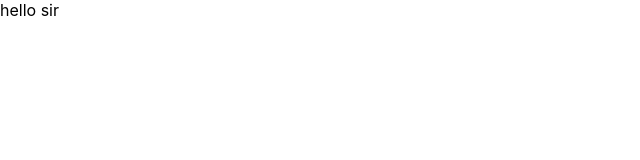
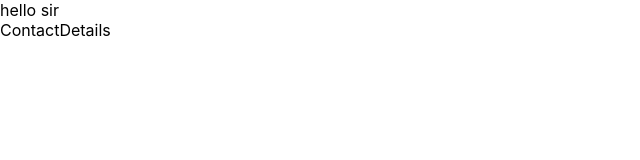
Before and after one commit to utkarsh680/CONTACT_MANAGER, a React (Create React App) app: page / in a window 1280 px wide. Shown: the top 160 px of the page, without its empty margins (0-640 px from the left). Built offline with nearby package versions, Linux system fonts and the light colour scheme.

Commit message:
create componenet folder

```diff
--- a/src/App.js
+++ b/src/App.js
@@ -1,8 +1,9 @@
-
+import { ContactDetails } from "./component/index";
 function App() {
   return (
     <div className="App">
       hello sir
+      <ContactDetails />
     </div>
   );
 }
--- /dev/null
+++ b/src/component/ContactDetails.js
@@ -0,0 +1,7 @@
+import React from 'react'
+
+export default function ContactDetails() {
+  return (
+    <div>ContactDetails</div>
+  )
+}
--- /dev/null
+++ b/src/component/ContactList.js
@@ -0,0 +1,7 @@
+import React from 'react'
+
+export default function ContactList() {
+  return (
+    <div>ContactList</div>
+  )
+}
--- /dev/null
+++ b/src/component/CreateContact.js
@@ -0,0 +1,7 @@
+import React from 'react'
+
+export default function CreateContact() {
+  return (
+    <div>CreateContact</div>
+  )
+}
--- /dev/null
+++ b/src/component/Home.js
@@ -0,0 +1,7 @@
+import React from 'react'
+
+export default function Home() {
+  return (
+    <div>Home</div>
+  )
+}
--- /dev/null
+++ b/src/component/index.js
@@ -0,0 +1,6 @@
+import ContactDetails from "./ContactDetails";
+import ContactList from "./ContactList";
+import CreateContact from "./CreateContact";
+import Home from "./Home";
+
+export { ContactDetails, ContactList, CreateContact, Home };
```
